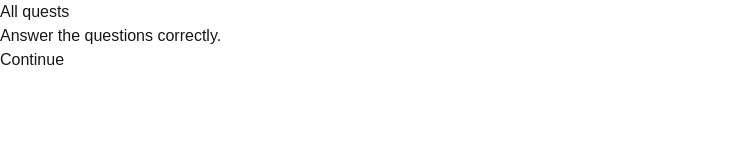
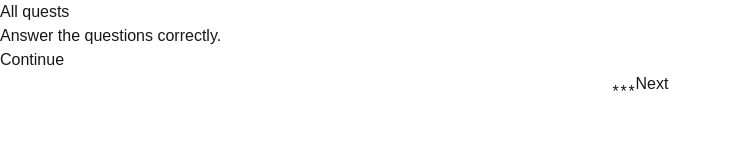
Before and after one commit to dapetcu21/tag-guide, a Next.js app: page /quests/test_questions in a window 1280 px wide. Shown: the top 160 px of the page, without its empty margins (0-732 px from the left). Built offline with nearby package versions, Linux system fonts and the light colour scheme.

Commit message:
Add questions and improve pagination

```diff
--- a/src/app/quests/[id]/QuestBrief.tsx
+++ b/src/app/quests/[id]/QuestBrief.tsx
@@ -1,21 +1,22 @@
 import Image from "next/image";
-import Link from "next/link";
 import { useCallback } from "react";
 import { type PageKey, PageType } from "@/lib/PageKey";
 import { type Quest, QuestType } from "@/lib/quests";
-import type { QuestSaveGame, QuestSolution } from "@/lib/saveGame";
+import type { QuestSaveGame } from "@/lib/saveGame";
 import { getNextAvailableQuestion, hasUnavailableQuestions } from "@/lib/util";
 import { QuestInput } from "./QuestInput";
 
 export function QuestBrief({
   quest,
   questSaveGame,
-  onCompletion,
+  setQuestSaveGame,
   setPage,
 }: {
   quest: Quest;
   questSaveGame: QuestSaveGame;
-  onCompletion: (solution: QuestSolution | undefined) => void;
+  setQuestSaveGame: (
+    updater: (questSaveGame: QuestSaveGame) => QuestSaveGame,
+  ) => void;
   setPage: (page: PageKey) => void;
 }) {
   const nextQuestion = getNextAvailableQuestion(quest, questSaveGame, 0);
@@ -30,14 +31,13 @@ export function QuestBrief({
 
   return (
     <div>
-      <Link href="/">All quests</Link>
       <div>{quest.text}</div>
       {quest.image != null && <Image src={quest.image} alt={quest.text} />}
       {quest.type === QuestType.TextInput && (
         <QuestInput
           quest={quest}
           questSaveGame={questSaveGame}
-          onCompletion={onCompletion}
+          setQuestSaveGame={setQuestSaveGame}
         />
       )}
       {((quest.type === QuestType.Scannable && !questSaveGame.isCompleted) ||
--- a/src/app/quests/[id]/QuestInput.tsx
+++ b/src/app/quests/[id]/QuestInput.tsx
@@ -7,7 +7,7 @@ import {
   useState,
 } from "react";
 import type { Quest, QuestType } from "@/lib/quests";
-import type { QuestSaveGame, QuestSolution } from "@/lib/saveGame";
+import type { QuestSaveGame } from "@/lib/saveGame";
 
 function validate(input: string, correctInputs: Array<string>): number | null {
   // TODO: fuzzy search
@@ -33,14 +33,17 @@ function getSolution(
 export function QuestInput({
   quest,
   questSaveGame,
-  onCompletion,
+  setQuestSaveGame,
 }: {
   quest: Quest & { type: QuestType.TextInput };
   questSaveGame: QuestSaveGame;
-  onCompletion: (solution: QuestSolution) => void;
+  setQuestSaveGame: (
+    updater: (questSaveGame: QuestSaveGame) => QuestSaveGame,
+  ) => void;
 }) {
   const [editing, setEditing] = useState(() => !questSaveGame.isCompleted);
   const handleEditClick = useCallback(() => setEditing(true), []);
+  const handleSubmit = useCallback(() => setEditing(false), []);
 
   if (editing)
     return (
@@ -49,7 +52,8 @@ export function QuestInput({
         initialValue={
           questSaveGame.isCompleted ? getSolution(quest, questSaveGame) : ""
         }
-        onCompletion={onCompletion}
+        setQuestSaveGame={setQuestSaveGame}
+        onSubmit={handleSubmit}
       />
     );
 
@@ -70,11 +74,15 @@ const handleFocus: FocusEventHandler<HTMLInputElement> = (e) => {
 export function QuestInputEditing({
   quest,
   initialValue,
-  onCompletion,
+  setQuestSaveGame,
+  onSubmit,
 }: {
   quest: Quest & { type: QuestType.TextInput };
   initialValue: string;
-  onCompletion: (solution: QuestSolution) => void;
+  setQuestSaveGame: (
+    updater: (questSaveGame: QuestSaveGame) => QuestSaveGame,
+  ) => void;
+  onSubmit: () => void;
 }) {
   const [value, setValue] = useState(initialValue);
   const [isValid, setIsValid] = useState(true);
@@ -87,19 +95,24 @@ export function QuestInputEditing({
     (evt: FormEvent<HTMLFormElement>) => {
       evt.preventDefault();
 
-      const correctValue: string | number | null =
+      const solution: string | number | null =
         quest.correctInputs == null
           ? value
           : validate(value, quest.correctInputs);
 
-      const isValid = correctValue !== null;
+      const isValid = solution !== null;
       setIsValid(isValid);
 
       if (isValid) {
-        onCompletion(correctValue);
+        setQuestSaveGame((s) => ({
+          ...s,
+          isCompleted: true,
+          solution,
+        }));
+        onSubmit();
       }
     },
-    [quest, value, onCompletion],
+    [quest, value, setQuestSaveGame, onSubmit],
   );
 
   return (
--- a/src/app/quests/[id]/QuestPage.tsx
+++ b/src/app/quests/[id]/QuestPage.tsx
@@ -1,17 +1,96 @@
 "use client";
 
+import Link from "next/link";
 import { notFound } from "next/navigation";
-import { use, useCallback, useState } from "react";
+import {
+  type ReactNode,
+  use,
+  useCallback,
+  useEffect,
+  useMemo,
+  useRef,
+  useState,
+} from "react";
 import { type PageKey, PageType } from "@/lib/PageKey";
-import { questsById } from "@/lib/quests";
+import { QuestType, questsById } from "@/lib/quests";
 import {
   defaultQuestSaveGame,
   type QuestSaveGame,
-  type QuestSolution,
   useSaveGame,
 } from "@/lib/saveGame";
+import { isQuestionAvailable } from "@/lib/util";
 import { QuestBrief } from "./QuestBrief";
 import { QuestDebrief } from "./QuestDebrief";
+import { QuestionPage } from "./QuestionPage";
+
+// biome-ignore lint/correctness/noUnusedFunctionParameters: <not implemented>
+const PageDot = ({ page, onClick }: { page: PageKey; onClick: () => void }) => (
+  <button type="button" className="w-2 h-2" onClick={onClick}>
+    {"*"}
+  </button>
+);
+
+function QuestContainer({
+  children,
+  availablePages,
+  currentPage,
+  setPage,
+}: {
+  children: ReactNode;
+  availablePages: Array<PageKey>;
+  currentPage: PageKey;
+  setPage: (_: PageKey) => void;
+}) {
+  let currentPageIndex = -1;
+  const pageDots = availablePages.map((pageKey, index) => {
+    const selected =
+      pageKey.type === currentPage.type &&
+      (pageKey.type !== PageType.Question ||
+        currentPage.type !== PageType.Question ||
+        pageKey.questionIndex === currentPage.questionIndex);
+
+    if (selected) currentPageIndex = index;
+
+    return (
+      <PageDot
+        key={
+          pageKey.type === PageType.Question
+            ? `q-${pageKey.questionIndex}`
+            : pageKey.type
+        }
+        page={pageKey}
+        onClick={() => setPage(pageKey)}
+      />
+    );
+  });
+
+  return (
+    <div>
+      <Link href="/">All quests</Link>
+      <div>{children}</div>
+      <div className="flex flex-row justify-center items-center">
+        {currentPageIndex !== -1 && currentPageIndex > 0 && (
+          <button
+            type="button"
+            onClick={() => setPage(availablePages[currentPageIndex - 1])}
+          >
+            Prev
+          </button>
+        )}
+        {pageDots}
+        {currentPageIndex !== -1 &&
+          currentPageIndex + 1 < availablePages.length && (
+            <button
+              type="button"
+              onClick={() => setPage(availablePages[currentPageIndex + 1])}
+            >
+              Next
+            </button>
+          )}
+      </div>
+    </div>
+  );
+}
 
 export default function QuestPage({
   params,
@@ -24,60 +103,107 @@ export default function QuestPage({
   const [saveGame, setSaveGame] = useSaveGame();
   const questSaveGame = saveGame.quests[id] ?? defaultQuestSaveGame;
   const setQuestSaveGame = useCallback(
-    (newValue: QuestSaveGame) => {
-      setSaveGame({
-        ...saveGame,
-        quests: { ...saveGame.quests, [id]: newValue },
-      });
+    (updater: (_: QuestSaveGame) => QuestSaveGame) => {
+      setSaveGame((s) => ({
+        ...s,
+        quests: {
+          ...s.quests,
+          [id]: updater(s.quests[id] ?? defaultQuestSaveGame),
         },
-    [id, saveGame, setSaveGame],
+      }));
+    },
+    [id, setSaveGame],
   );
 
   const [page, setPage] = useState<PageKey>(() => {
     return { type: PageType.Brief };
   });
 
-  const handleCompletion = useCallback(
-    (solution: QuestSolution | undefined) => {
-      setQuestSaveGame(
-        solution === undefined
-          ? {
-            ...questSaveGame,
-            isCompleted: true,
+  // On completion, navigate to debrief
+  const { isCompleted } = questSaveGame;
+  const prevIsCompleted = useRef(isCompleted);
+  useEffect(() => {
+    if (prevIsCompleted.current !== isCompleted) {
+      prevIsCompleted.current = isCompleted;
+      if (isCompleted) {
+        setPage({ type: PageType.Debrief });
       }
-          : {
-            ...questSaveGame,
-            isCompleted: true,
-            solution,
-          },
-      );
+    }
+  }, [isCompleted]);
 
-      setPage({ type: PageType.Debrief });
-    },
-    [questSaveGame, setQuestSaveGame],
-  );
+  const getPages = useMemo(() => {
+    if (quest == null) return [];
 
-  if (quest == null) return notFound();
+    const pages: Array<PageKey> = [{ type: PageType.Brief }];
 
+    if (quest.type === QuestType.Questions) {
+      for (let i = 0; i < quest.questions.length; i++) {
+        if (isQuestionAvailable(quest.questions[i], questSaveGame)) {
+          pages.push({ type: PageType.Question, questionIndex: i });
+        }
+      }
+    }
+
+    if (questSaveGame.isCompleted) pages.push({ type: PageType.Debrief });
+
+    return pages;
+  }, [quest, questSaveGame]);
+
+  if (quest == null) {
+    return notFound();
+  }
+
+  const pageContent = (() => {
     switch (page.type) {
       case PageType.Brief:
         return (
           <QuestBrief
             quest={quest}
             questSaveGame={questSaveGame}
-          onCompletion={handleCompletion}
+            setQuestSaveGame={setQuestSaveGame}
             setPage={setPage}
           />
         );
-    case PageType.Debrief:
+      case PageType.Debrief: {
+        if (!questSaveGame.isCompleted) {
+          return notFound();
+        }
+
+        return <QuestDebrief quest={quest} />;
+      }
+
+      case PageType.Question: {
+        if (
+          quest.type !== QuestType.Questions ||
+          page.questionIndex < 0 ||
+          page.questionIndex >= quest.questions.length ||
+          !isQuestionAvailable(
+            quest.questions[page.questionIndex],
+            questSaveGame,
+          )
+        ) {
+          return notFound();
+        }
+
         return (
-        <QuestDebrief
+          <QuestionPage
             quest={quest}
+            question={quest.questions[page.questionIndex]}
             questSaveGame={questSaveGame}
-          setPage={setPage}
+            setQuestSaveGame={setQuestSaveGame}
           />
         );
-    case PageType.Question:
-      return notFound();
       }
     }
+  })();
+
+  return (
+    <QuestContainer
+      availablePages={getPages}
+      currentPage={page}
+      setPage={setPage}
+    >
+      {pageContent}
+    </QuestContainer>
+  );
+}
--- /dev/null
+++ b/src/app/quests/[id]/QuestionPage.tsx
@@ -0,0 +1,54 @@
+import classNames from "classnames";
+import type { Quest, Question } from "@/lib/quests";
+import type { QuestSaveGame } from "@/lib/saveGame";
+import { validateQuestionsQuestSolution } from "@/lib/util";
+
+export function QuestionPage({
+  quest,
+  question,
+  questSaveGame,
+  setQuestSaveGame,
+}: {
+  quest: Quest;
+  question: Question;
+  questSaveGame: QuestSaveGame;
+  setQuestSaveGame: (
+    updater: (questSaveGame: QuestSaveGame) => QuestSaveGame,
+  ) => void;
+}) {
+  const selectedAnswer =
+    (questSaveGame.solution as Record<string, number>)?.[question.id] ?? -1;
+
+  return (
+    <div>
+      <div>{question.text}</div>
+      {question.answers.map((answer, answerIndex) => (
+        <button
+          // biome-ignore lint/suspicious/noArrayIndexKey: <we have no other key>
+          key={answerIndex}
+          type="button"
+          className={classNames({
+            "font-bold": selectedAnswer === answerIndex,
+          })}
+          onClick={() => {
+            setQuestSaveGame((s) => {
+              const solution = {
+                ...((typeof s.solution === "object" ? s.solution : null) ?? {}),
+                [question.id]: answerIndex,
+              };
+              return {
+                ...s,
+                isCompleted:
+                  s.isCompleted ||
+                  validateQuestionsQuestSolution(quest, solution),
+                solution,
+              };
+            });
+          }}
+        >
+          {answer}
+        </button>
+      ))}
+    </div>
+  );
+}
--- a/src/lib/saveGame.ts
+++ b/src/lib/saveGame.ts
@@ -42,11 +42,11 @@ export function subscribeToSaveGame(onChange: () => void) {
   return () => subscribers.delete(onChange);
 }
 
-export function setSaveGame(saveGame: SaveGame) {
-  cachedSaveGame = saveGame;
+export function setSaveGame(updater: (_: SaveGame) => SaveGame) {
+  cachedSaveGame = updater(getSaveGame());
 
   try {
-    localStorage.setItem(localStorageKey, JSON.stringify(saveGame));
+    localStorage.setItem(localStorageKey, JSON.stringify(cachedSaveGame));
   } catch (_) { }
 
   // To prevent issues when unsubscribing during the callback
@@ -55,10 +55,13 @@ export function setSaveGame(saveGame: SaveGame) {
   }
 }
 
-export const resetSaveGame = () => setSaveGame(defaultSaveGame);
+export const resetSaveGame = () => setSaveGame(() => defaultSaveGame);
 
 const getServerSnapshot = () => defaultSaveGame;
-export function useSaveGame(): [SaveGame, (saveGame: SaveGame) => void] {
+export function useSaveGame(): [
+  SaveGame,
+  (updater: (saveGame: SaveGame) => SaveGame) => void,
+] {
   return [
     useSyncExternalStore<SaveGame>(
       subscribeToSaveGame,
--- a/src/lib/util.ts
+++ b/src/lib/util.ts
@@ -1,5 +1,5 @@
 import { type Quest, type Question, QuestType } from "./quests";
-import type { QuestSaveGame } from "./saveGame";
+import type { QuestSaveGame, QuestSolution } from "./saveGame";
 
 export const isQuestionAvailable = (
   question: Question,
@@ -109,3 +109,34 @@ export function hasUnavailableQuestions(
 
   return false;
 }
+
+export const validateAnswer = (question: Question, answer: number) =>
+  question.correctAnswer === undefined || answer === question.correctAnswer;
+
+export function validateQuestionsQuestSolution(
+  quest: Quest,
+  solution: QuestSolution,
+) {
+  if (quest.type !== QuestType.Questions) return false;
+
+  let numRequiredQuestions = Math.min(
+    quest.numRequiredQuestions ?? quest.questions.length,
+    quest.questions.length,
+  );
+
+  if (numRequiredQuestions === 0) return true;
+
+  if (!solution || typeof solution !== "object") {
+    return false;
+  }
+
+  for (const question of quest.questions) {
+    const answer = solution[question.id];
+    if (answer !== undefined && validateAnswer(question, answer)) {
+      numRequiredQuestions--;
+      if (numRequiredQuestions <= 0) return true;
+    }
+  }
+
+  return false;
+}
```
Also changed, not shown: src/app/quests/[id]/QuestDebrief.tsx (+1 -41 lines). Lines whose indentation alone changed are shown as unchanged.
